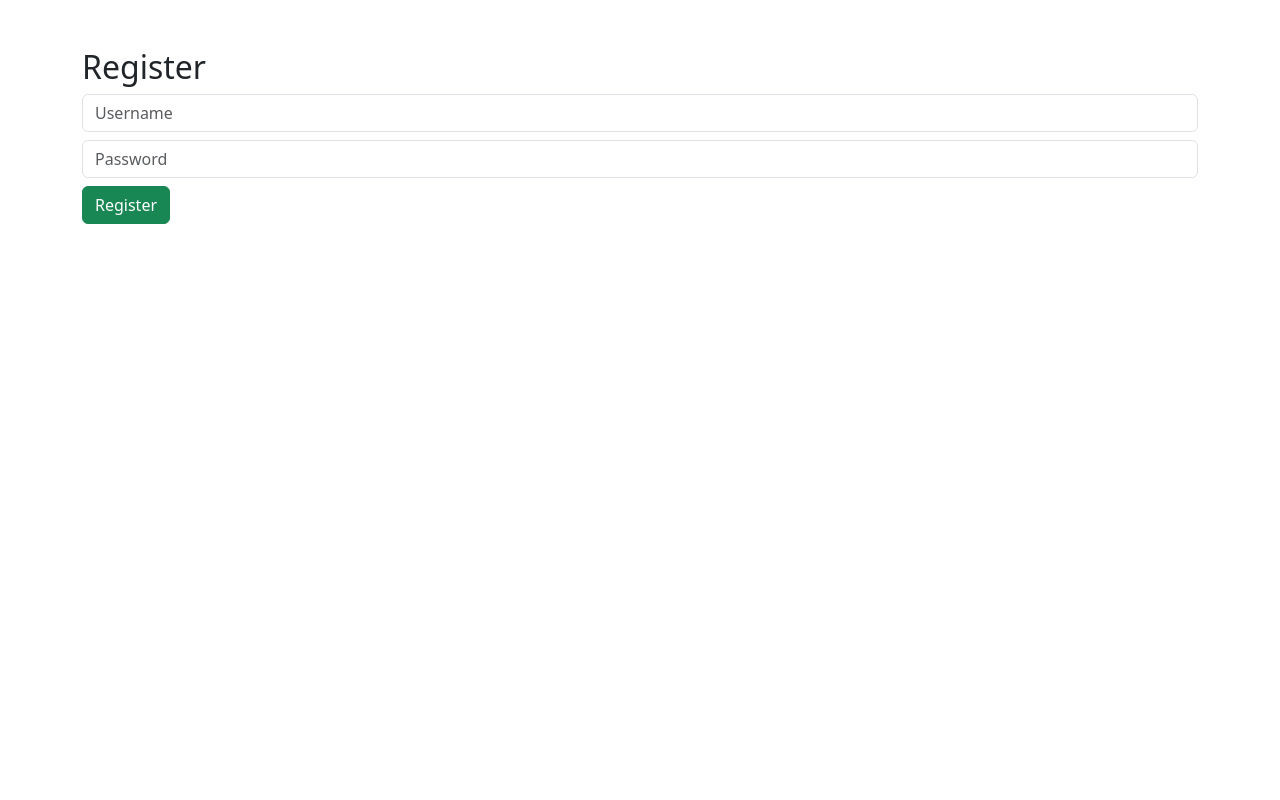
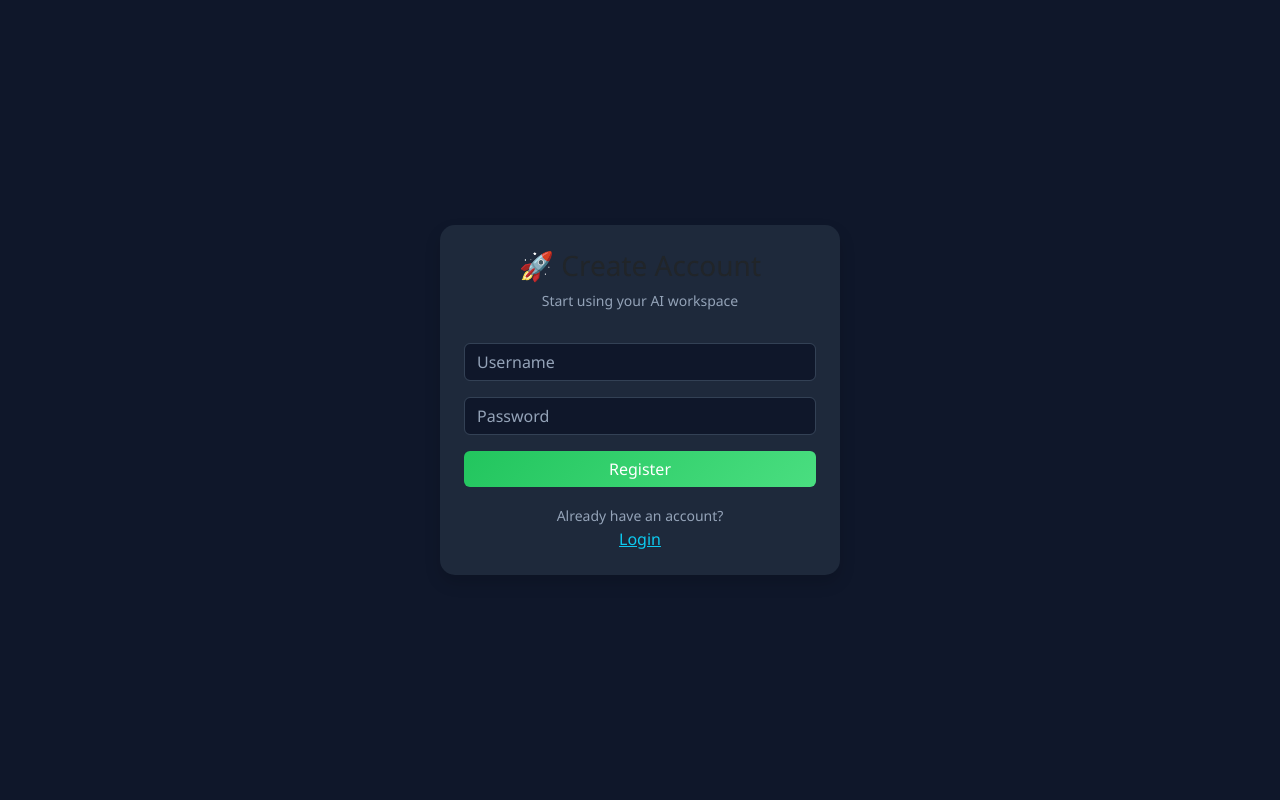
Before and after one commit to charanbunga463-hash/ai-flask-app, a Flask app: page /register in a window 1280 px wide. Run offline with Flask 3, Linux system fonts and the light colour scheme.

Commit message:
Update register.html

```diff
--- a/python-saas/templates/register.html
+++ b/python-saas/templates/register.html
@@ -1,10 +1,80 @@
+<!DOCTYPE html>
+<html lang="en">
+<head>
+<meta charset="UTF-8">
+<meta name="viewport" content="width=device-width, initial-scale=1.0">
+
+<title>Register</title>
+
 <link href="https://cdn.jsdelivr.net/npm/bootstrap@5.3.0/dist/css/bootstrap.min.css" rel="stylesheet">
 
-<div class="container mt-5">
-  <h2>Register</h2>
+<style>
+body {
+    background-color: #0f172a;
+    color: #e2e8f0;
+    font-family: 'Segoe UI', sans-serif;
+    display: flex;
+    align-items: center;
+    justify-content: center;
+    height: 100vh;
+}
+
+.card {
+    background-color: #1e293b;
+    border: none;
+    border-radius: 15px;
+    width: 100%;
+    max-width: 400px;
+}
+
+.input-box {
+    background-color: #0f172a;
+    border: 1px solid #334155;
+    color: white;
+}
+
+.input-box::placeholder {
+    color: #94a3b8;
+}
+
+.btn-ai {
+    background: linear-gradient(135deg, #22c55e, #4ade80);
+    border: none;
+}
+
+.btn-ai:hover {
+    opacity: 0.9;
+}
+
+.small-text {
+    color: #94a3b8;
+    font-size: 14px;
+}
+</style>
+</head>
+
+<body>
+
+<div class="card p-4 shadow">
+
+  <div class="text-center mb-3">
+    <h3>🚀 Create Account</h3>
+    <p class="small-text">Start using your AI workspace</p>
+  </div>
+
   <form method="POST">
-    <input class="form-control mb-2" name="username" placeholder="Username">
-    <input class="form-control mb-2" type="password" name="password" placeholder="Password">
-    <button class="btn btn-success">Register</button>
+    <input class="form-control input-box mb-3" name="username" placeholder="Username" required>
+    <input class="form-control input-box mb-3" type="password" name="password" placeholder="Password" required>
+
+    <button class="btn btn-ai text-white w-100">Register</button>
   </form>
+
+  <div class="text-center mt-3">
+    <span class="small-text">Already have an account?</span><br>
+    <a href="/login" class="text-info">Login</a>
+  </div>
+
 </div>
+
+</body>
+</html>
```
